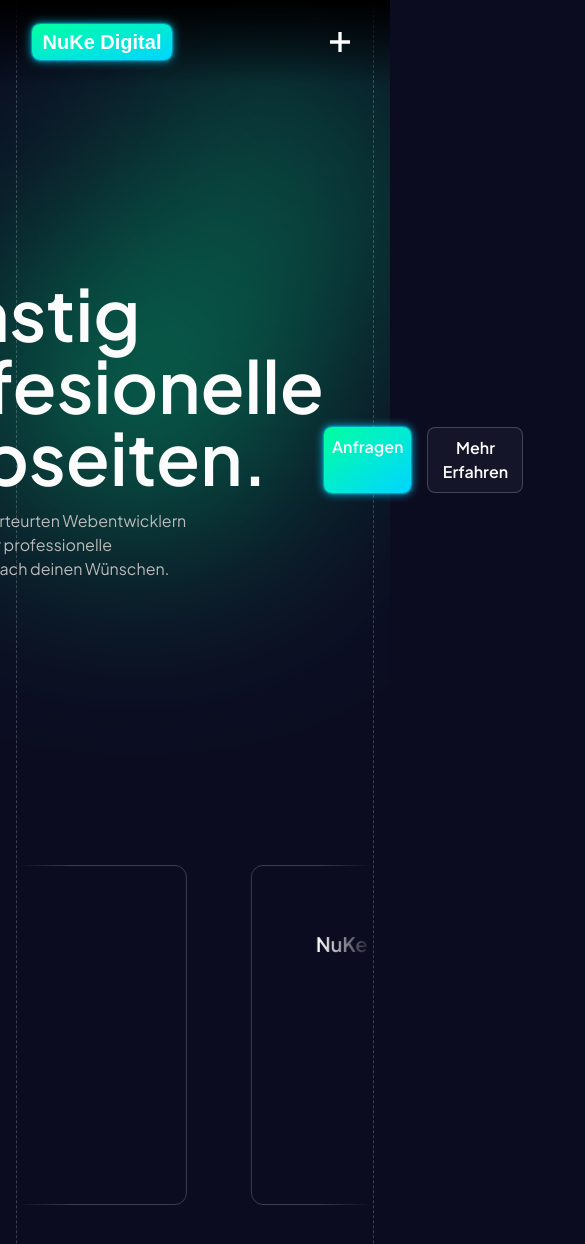
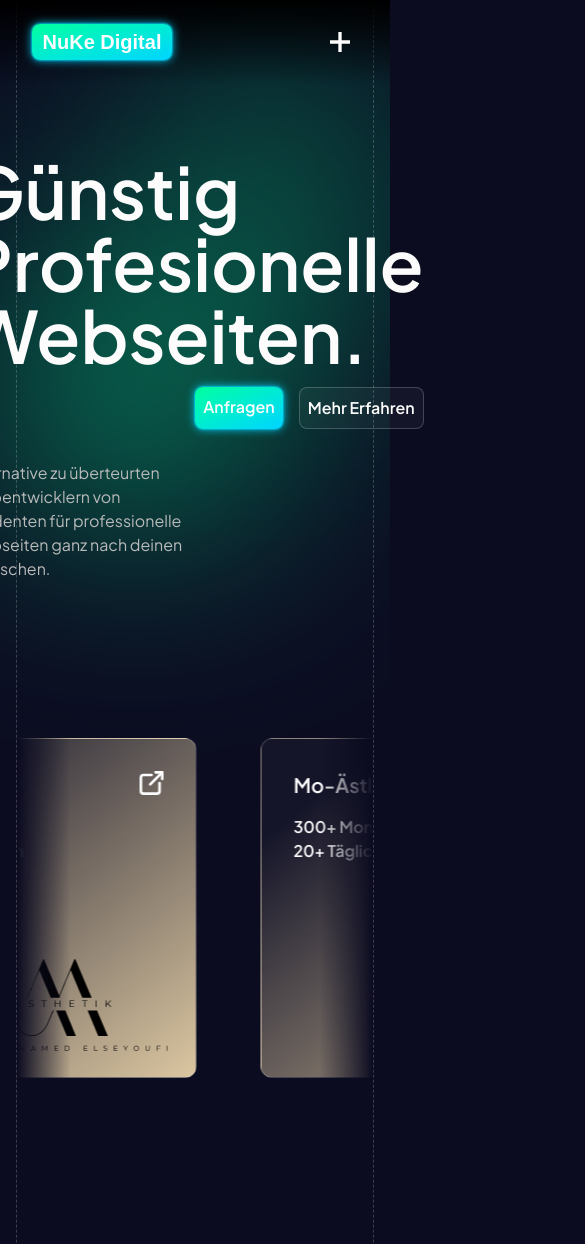
Before and after one commit to Nuke-Digital/nuke-digital, a React (Vite) app in the folder frontend/: page / in a window 390 px wide. Shown: the top 1244 px of the page, 585 px wide, since content can reach past the window. Built offline with nearby package versions, Linux system fonts and the light colour scheme.

Commit message:
section 2

```diff
--- a/frontend/package.json
+++ b/frontend/package.json
@@ -16,7 +16,8 @@
     "react": "^19.2.0",
     "react-dom": "^19.2.0",
     "react-icons": "^5.5.0",
-    "react-router-dom": "^7.13.0"
+    "react-router-dom": "^7.13.0",
+    "vite-plugin-svgr": "^4.5.0"
   },
   "devDependencies": {
     "@eslint/js": "^9.39.1",
--- a/frontend/src/components/Footer.tsx
+++ b/frontend/src/components/Footer.tsx
@@ -11,14 +11,14 @@ export default function Footer() {
         <div className="flex flex-1 w-full flex-row px-4 md:px-12 gap-4 justify-end items-center text-left">
           <ul className='grid grid-flow-col grid-rows-3 gap-x-8'>
             {links.map((item) =>
-              <NavLink to={item.href} className='p-2'>
+              <NavLink id='links' to={item.href} className='p-2'>
                 {item.title}
               </NavLink>
             )}
-            <a href='/impressum' className='p-2'>
+            <a id='links' href='/impressum' className='p-2'>
               Impressum
             </a>
-            <a className='p-2'>
+            <a id='links' className='p-2'>
               Datenschutz
             </a>
           </ul>
--- a/frontend/src/pages/Home.tsx
+++ b/frontend/src/pages/Home.tsx
@@ -1,6 +1,8 @@
-import { AiFillInstagram, AiFillTikTok, AiFillLinkedin, AiFillMail } from "react-icons/ai";
+import { AiFillInstagram, AiFillTikTok, AiFillLinkedin, AiFillMail} from "react-icons/ai";
+import { TbExternalLink } from "react-icons/tb";
 import { motion, useScroll, useTransform } from "framer-motion";
-import { useRef } from "react";
+import { useRef } from "react"
+import MoAesthetikLogo from "/moAesthetikLogo.svg";
 
 export const websites = [
   {
@@ -32,18 +34,19 @@ export default function Home() {
   return (
     <div className="relative">
       <div className="absolute w-full h-full overflow-x-hidden">
-        <div className="absolute -z-10 right-10 top-20 w-[37vw] h-60 rotate-[-30deg] bg-primary blur-[120px] rounded-full opacity-60" />
-        <div className="absolute -z-10 left-0 top-70 w-[70vw] h-62.5 bg-primary blur-[120px] rounded-full opacity-60"/>
+        <div className="absolute -z-50 right-10 top-20 w-[37vw] h-60 rotate-[-30deg] bg-primary blur-[120px] rounded-full opacity-60" />
+        <div className="absolute -z-50 left-0 top-70 w-[70vw] h-62.5 bg-primary blur-[120px] rounded-full opacity-60"/>
       </div>
 
     <div className="lg:mx-16 mx-4 border-l border-r border-border border-dashed -mt-20 mb-1">
       <Section1/>
+      <Section2/>
 
 
       {/* Main */}
       <main className="px-4 sm:px-6">
         <section className="text-white font-bold flex flex-col items-center text-center pt-10 sm:pt-14">
-          <span className="py-4 inline-flex items-center gap-1 bg-linear-to-br text-transparent from-emerald-500 via-teal-300 to-sky-500 bg-clip-text
+          <span className="py-4 z-50 inline-flex items-center gap-1 bg-linear-to-br text-transparent from-emerald-500 via-teal-300 to-sky-500 bg-clip-text
                            text-5xl sm:text-6xl md:text-7xl lg:text-8xl">
             Coming soon
           </span>
@@ -55,7 +58,7 @@ export default function Home() {
           </span>
 
           {/* Socials */}
-          <div className="grid grid-cols-2 gap-8 sm:grid-cols-4 sm:gap-10 pt-4 pb-10">
+          <div className="grid grid-cols-2 z-50 gap-8 sm:grid-cols-4 sm:gap-10 pt-4 pb-10">
             <motion.a
               initial={{ scale: 1 }}
               whileHover={{ scale: 1.15 }}
@@ -109,8 +112,8 @@ export default function Home() {
         </section>
       </main>
     </div>
-      <div className="absolute -z-10 -left-15 -bottom-50 w-[80vw] h-50 bg-primary blur-[120px] rounded-full opacity-60" />
-      <div className="md:block hidden absolute -z-10 left-175 -bottom-50 w-50 h-50 bg-primary blur-[120px] rounded-full opacity-60" />
+      <div className="absolute -z-50 -left-15 -bottom-50 w-[80vw] h-50 bg-primary blur-[120px] rounded-full opacity-60" />
+      <div className="md:block hidden absolute -z-50 left-175 -bottom-50 w-50 h-50 bg-primary blur-[120px] rounded-full opacity-60" />
   </div>
   );
 }
@@ -123,16 +126,16 @@ export const Section1 = () => {
     })
 
     // 4 = Anzahlt der karten/websites
-    const totalDistance = (4) * (432 + 8)
+    const totalDistance = (5) * (432 + 8)
     const x = useTransform(scrollYProgress, [0, 1], [0, -totalDistance])
 
     return (
       <div>
-        <section className="flex items-center justify-end h-[75vh] flex-col py-8 mt-15">
+        <section className="flex items-center justify-end h-[75vh]  flex-col py-8 mt-15">
           <div className="flex flex-col px-12 gap-4 justify-center items-center">
-            <div className="flex flex-row justify-start w-full">
-              <h1 className="text-7xl font-semibold flex-1">Günstig Profesionelle Webseiten.</h1>
-              <div className="flex-1 self-end flex flex-row gap-4 font-semibold z-50">
+            <div className="flex md:flex-row flex-col justify-start w-full">
+              <h1 className="text-7xl font-semibold flex-2">Günstig Profesionelle Webseiten.</h1>
+              <div className="flex-1 md:self-end justify-end flex flex-row gap-4 font-semibold z-50 md:py-0 py-4">
                  <motion.a
                   initial={false}
                   whileHover={{
@@ -167,35 +170,108 @@ export const Section1 = () => {
           </div>
         </section>
           <div ref={containerRef} className="h-[300vh] relative mask-[linear-gradient(to_right,transparent,black_15%,black_85%,transparent)]">
-              <div className="sticky top-0 h-screen w-103 my-0 mx-auto flex items-center justify-start overflow-visible">
-                  <motion.div className="flex gap-16 " style={{ x, willChange: 'transform'}}>
-                   <div
-                     className="shrink-0 border border-border rounded-xl overflow-hidden h-85 w-108 border-xl relative flex flex-col p-16"
+              <motion.div className="sticky top-0 w-full pl-16 -mt-[15vh] h-screen items-center my-0 mx-auto flex justify-start overflow-visible">
+                  <motion.div className="flex gap-16 z-50" style={{ x, willChange: 'transform'}}>
+                   <a
+                     className="bg-background-secondary shrink-0 border border-border rounded-xl overflow-hidden h-85 w-108 border-xl relative flex flex-col p-8"
                      key={"mo-aesthetik"}
                    >
                      <h1 className="text-xl font-semibold">Mo-Ästhetik</h1>
-                   </div>
-                   <div
-                     className="shrink-0 border border-border rounded-xl overflow-hidden  h-85 w-108 border-xl relative flex flex-col p-16"
-                     key={"mo-aesthetik"}
-                   >
-                     <h1 className="text-xl font-semibold">Nuke Digital</h1>
-                   </div>
-                   <div
-                     className="shrink-0 border border-border rounded-xl overflow-hidden  h-85 w-108 border-xl relative flex flex-col p-16"
-                     key={"mo-aesthetik"}
-                   >
-                     <h1 className="text-xl font-semibold">NuKe Digital</h1>
-                   </div>
-                   <div
-                     className="shrink-0 border border-border rounded-xl overflow-hidden  h-85 w-108 border-xl relative flex flex-col p-16"
+                     <div className="flex-col flex py-4 font-semibold">
+                      <h2>300+ Monatliche Aufrufe</h2>
+                      <h2>20+ Tägliche Termin Anfragen</h2>
+                     </div>
+                     <TbExternalLink className="absolute top-7 right-7" size={32} color={"#FCFCFC"}/>
+                     <img src={MoAesthetikLogo} className="w-50 h-50 absolute -bottom-7 right-7"/>
+                   </a>
+                   <a
+                   href="https://mo-aesthetik.de"
+                     className="bg-linear-to-br from-background-secondary from-15% to-[#DCC7A1] shrink-0 border border-border rounded-xl overflow-hidden h-85 w-108 border-xl relative flex flex-col p-8"
                      key={"mo-aesthetik"}
                    >
                      <h1 className="text-xl font-semibold">Mo-Ästhetik</h1>
-                   </div>
+                     <div className="flex-col flex py-4 font-semibold">
+                      <h2>300+ Monatliche Aufrufe</h2>
+                      <h2>20+ Tägliche Termin Anfragen</h2>
+                     </div>
+                     <TbExternalLink className="absolute top-7 right-7" size={32} color={"#FCFCFC"}/>
+                     <img src={MoAesthetikLogo} className="w-50 h-50 absolute -bottom-7 right-7"/>
+                   </a>
+
+                    <a
+                   href="https://mo-aesthetik.de"
+                     className="bg-linear-to-br from-background-secondary from-15% to-[#DCC7A1] shrink-0 border border-border rounded-xl overflow-hidden h-85 w-108 border-xl relative flex flex-col p-8"
+                     key={"mo-aesthetik"}
+                   >
+                     <h1 className="text-xl font-semibold">Mo-Ästhetik</h1>
+                     <div className="flex-col flex py-4 font-semibold">
+                      <h2>300+ Monatliche Aufrufe</h2>
+                      <h2>20+ Tägliche Termin Anfragen</h2>
+                     </div>
+                     <TbExternalLink className="absolute top-7 right-7" size={32} color={"#FCFCFC"}/>
+                     <img src={MoAesthetikLogo} className="w-50 h-50 absolute -bottom-7 right-7"/>
+                   </a>
+                    <a
+                   href="https://mo-aesthetik.de"
+                     className="bg-linear-to-br from-background-secondary from-15% to-[#DCC7A1] shrink-0 border border-border rounded-xl overflow-hidden h-85 w-108 border-xl relative flex flex-col p-8"
+                     key={"mo-aesthetik"}
+                   >
+                     <h1 className="text-xl font-semibold">Mo-Ästhetik</h1>
+                     <div className="flex-col flex py-4 font-semibold">
+                      <h2>300+ Monatliche Aufrufe</h2>
+                      <h2>20+ Tägliche Termin Anfragen</h2>
+                     </div>
+                     <TbExternalLink className="absolute top-7 right-7" size={32} color={"#FCFCFC"}/>
+                     <img src={MoAesthetikLogo} className="w-50 h-50 absolute -bottom-7 right-7"/>
+                   </a>
                   </motion.div>
-              </div>
+              </motion.div>
           </div>
       </div>
     )
 }
+
+export const Section2 = () => {
+
+  return (
+    <section className="flex -mt-[50vh] justify-start items-center w-full z-100">
+            <div className="items-start flex md:flex-row flex-col justify-start w-full px-12">
+              <div className="flex flex-col flex-1 gap-2">
+                <span className="py-4 z-50 font-semibold inline-flex items-center gap-1 bg-linear-to-br text-transparent from-primary to-secondary bg-clip-text
+                                text-2xl">
+                  Anleitung
+                </span>
+                <h1 className="text-5xl font-semibold">Der Weg zur Webseite deiner Träume </h1>
+                <h3 className="flex-1 text-tex-secondary md:text-lg text-md">Ganz Einfach in drei Schritten eine neue Webseite anfragen.</h3>
+              </div>
+              <div className="flex-1 md:self-end flex justify-end flex-row gap-4 font-semibold z-50 md:py-0 py-4">
+                 <motion.a
+                  initial={false}
+                  whileHover={{
+                    scale: 1.1
+                  }}
+                  href="/"
+                  style={{boxShadow:
+                      `0 0 2px #00D4FF,
+                        0 0 2px #00D4FF,
+                        0 0 10px #00D4FF`}}
+                  className='p-2 bg-linear-to-br from-primary to-secondary rounded-lg text-center'
+                  >
+                    Anfragen
+                  </motion.a>
+                 <motion.a
+                  initial={false}
+                  whileHover={{
+                    scale: 1.1
+                  }}
+                  href="/"
+
+                  className='p-2 bg-linear-to-br border-border border from-background-secondary to-background-secondary rounded-lg min-w-24 text-center'
+                  >
+                    Mehr Erfahren
+                  </motion.a>
+              </div>
+            </div>
+    </section>
+  )
+}
--- a/frontend/vite.config.ts
+++ b/frontend/vite.config.ts
@@ -1,12 +1,14 @@
 import { defineConfig } from 'vite'
 import tailwindcss from '@tailwindcss/vite'
 import react from '@vitejs/plugin-react-swc'
+import svgr from "vite-plugin-svgr";
 
 // https://vite.dev/config/
 export default defineConfig({
   plugins: [
     react(),
     tailwindcss(),
+    svgr(),
   ],
   server: {
     host: true
```
Also changed, not shown: frontend/public/moAesthetikLogo.svg (added), 1 other file (tests, documents, lock files or other folders).
